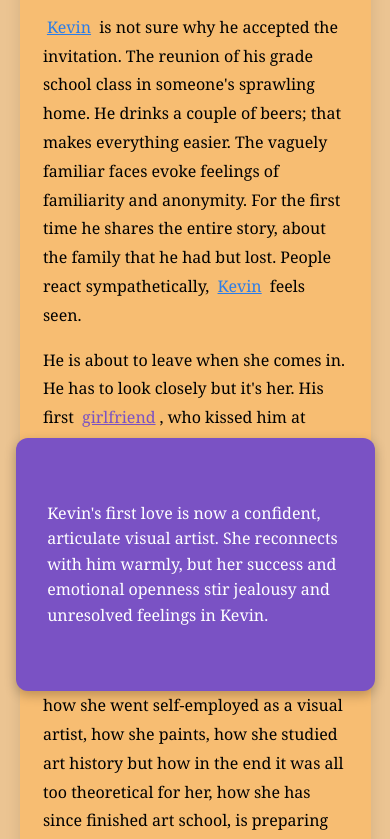
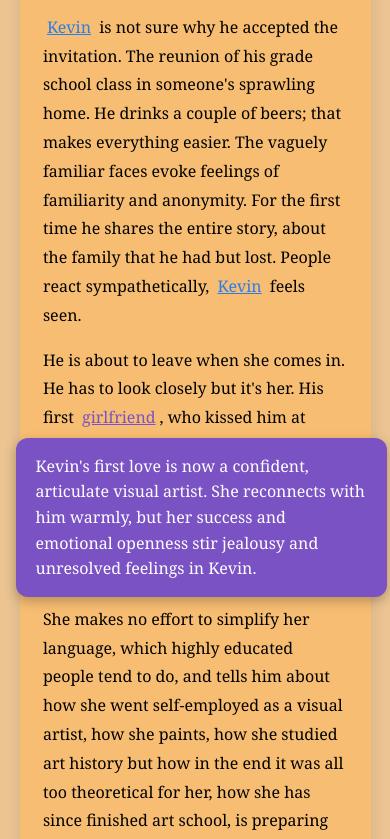
Before and after one commit to f-bartolic/inkspire, a plain HTML site: page index.html in a window 390 px wide. Both pictures are taken after a click on the element "girlfriend". Shown: the part 4132-4971 px from the top of the page. Drawn offline with Linux system fonts and the light colour scheme; a web font is replaced by a local one.

Commit message:
iphone5 index.html

```diff
--- a/index.html
+++ b/index.html
@@ -192,10 +192,11 @@
             }
 
             .popup {
-                padding: 16vw 8vw;
+                padding: 4vw 5vw;
                 font-size: 1em;
-                max-width: 92vw;
-                background-size: cover;
+                max-width: 95vw;
+                width: auto;
+                min-width: 60vw;
             }
 
             h1 {
```
